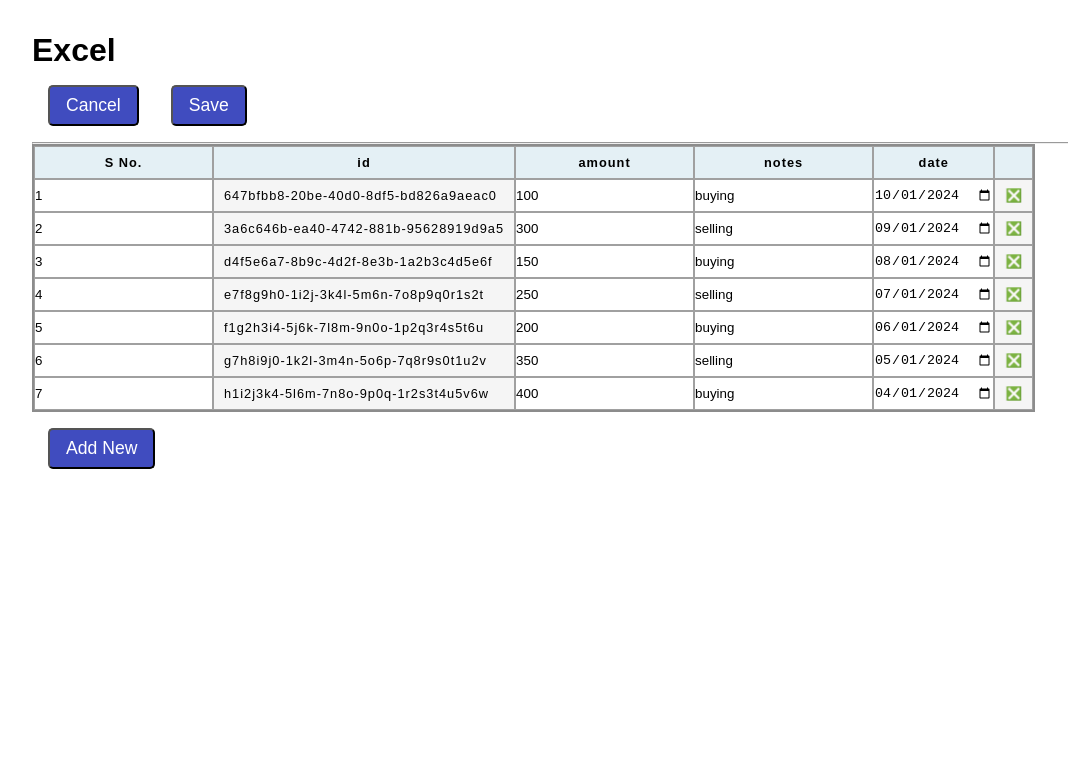
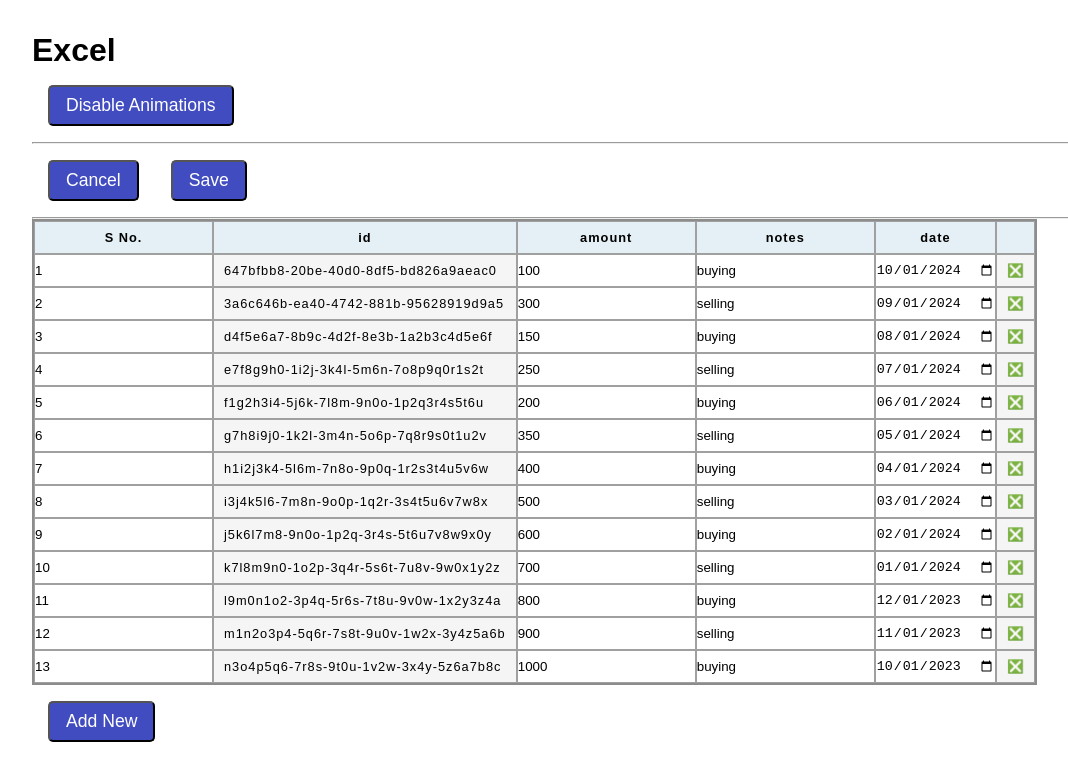
Before and after one commit to Pranay-Tej/react-excel, a React (Vite) app: page / in a window 1280 px wide. Shown: the top 780 px of the page, without its empty margins (0-1068 px from the left). Built offline with nearby package versions, Linux system fonts and the light colour scheme.

Commit message:
fix swap, debounce swap, auto-animate

```diff
--- a/package.json
+++ b/package.json
@@ -10,13 +10,16 @@
     "preview": "vite preview"
   },
   "dependencies": {
+    "@formkit/auto-animate": "^0.8.2",
     "date-fns": "^4.1.0",
+    "lodash": "^4.17.21",
     "react": "^18.3.1",
     "react-dom": "^18.3.1",
     "uuid": "^11.0.2"
   },
   "devDependencies": {
     "@eslint/js": "^9.13.0",
+    "@types/lodash": "^4.17.13",
     "@types/react": "^18.3.12",
     "@types/react-dom": "^18.3.1",
     "@vitejs/plugin-react-swc": "^3.5.0",
--- a/src/Excel.tsx
+++ b/src/Excel.tsx
@@ -3,7 +3,8 @@
 import { isInvalidAmount, isInvalidNotes } from "./util";
 import { NEW_ORDER_PREFIX } from "./constants";
 import SerialNumField from "./SerilaNumField";
-// import { useAutoAnimate } from '@formkit/auto-animate/react'
+import { useAutoAnimate } from "@formkit/auto-animate/react";
+import { useState } from "react";
 
 function Excel() {
   const {
@@ -13,16 +14,31 @@
     addNewRow,
     handleCancel,
     handleSave,
-    deleteRow
+    deleteRow,
   } = useExcelContext();
-  // const [parent, enableAnimations] = useAutoAnimate(/* optional config */)
-
+  const [isAnimationsEnabled, setIsAnimationsEnabled] = useState(true);
+  const [parent, enableAnimations] = useAutoAnimate(/* optional config */);
 
   return (
     <div>
       <h1>Excel</h1>
 
-      <button className="btn" onClick={handleCancel}>Cancel</button>
+      <div>
+        <button
+          className="btn"
+          onClick={() => {
+            enableAnimations(!isAnimationsEnabled);
+            setIsAnimationsEnabled((curr) => !curr);
+          }}
+        >
+          {isAnimationsEnabled ? "Disable Animations" : "Enable Animations"}
+        </button>
+      </div>
+      <hr />
+
+      <button className="btn" onClick={handleCancel}>
+        Cancel
+      </button>
       <button className="btn" onClick={handleSave} disabled={isInvalid}>
         Save
       </button>
@@ -39,12 +55,16 @@
             <th></th>
           </tr>
         </thead>
-        {/* <tbody ref={parent}> */}
-        <tbody>
+        <tbody ref={parent}>
           {data.map((d, idx) => (
             // <tr key={d.id} className={d.id.includes(NEW_ORDER_PREFIX) ? 'new' : ''}>
-            <tr key={`${d.id}-${idx}`} className={d.id.includes(NEW_ORDER_PREFIX) ? 'new' : ''}>
-              <td><SerialNumField currentIndex={idx} /></td>
+            <tr
+              key={`${d.id}-${idx}`}
+              className={d.id.includes(NEW_ORDER_PREFIX) ? "new" : ""}
+            >
+              <td>
+                <SerialNumField currentIndex={idx} />
+              </td>
               <td>{d.id}</td>
               <td>
                 <input
@@ -76,14 +96,18 @@
                 />
               </td>
               <td>
-                <button className="delete-btn" onClick={() => deleteRow(d.id)}>❎</button>
+                <button className="delete-btn" onClick={() => deleteRow(d.id)}>
+                  ❎
+                </button>
               </td>
             </tr>
           ))}
         </tbody>
       </table>
 
-      <button className="btn" onClick={addNewRow}>Add New</button>
+      <button className="btn" onClick={addNewRow}>
+        Add New
+      </button>
     </div>
   );
 }
--- a/src/ExcelContextProvider.tsx
+++ b/src/ExcelContextProvider.tsx
@@ -54,9 +54,8 @@
       return;
     }
 
-    const updatedOrders = data.filter(
-      (d) =>
-        updatedOrdersIdSet.current.has(d.id)
+    const updatedOrders = data.filter((d) =>
+      updatedOrdersIdSet.current.has(d.id)
     );
     const newOrders: ApiPayloadOrder[] = data
       .filter((d) => d.id.includes(NEW_ORDER_PREFIX))
@@ -86,15 +85,16 @@
     if (!id.includes(NEW_ORDER_PREFIX)) {
       deletedOrdersIdSet.current.add(id);
     }
-  }
+  };
 
   const swapRows = (idxOne: number, idxTwo: number) => {
-    const dataCopy = [...data];
-    const temp = dataCopy[idxOne];
-    dataCopy[idxOne] = dataCopy[idxTwo];
-    dataCopy[idxTwo] = temp;
-    setData(dataCopy);
-  }
+    setData((curr) => {
+      const temp = curr[idxOne];
+      curr[idxOne] = curr[idxTwo];
+      curr[idxTwo] = temp;
+      return [...curr];
+    });
+  };
 
   return (
     <ExcelContext.Provider
@@ -106,7 +106,7 @@
         handleCancel,
         handleSave,
         deleteRow,
-        swapRows
+        swapRows,
       }}
     >
       {props.children}
--- a/src/SerilaNumField.tsx
+++ b/src/SerilaNumField.tsx
@@ -1,7 +1,6 @@
-import { useState } from "react";
-// import { useCallback, useState } from "react";
+import { useCallback, useState } from "react";
 import { useExcelContext } from "./excelContext";
-// import debounce from 'lodash/debounce';
+import debounce from 'lodash/debounce';
 
 type Props = {
     currentIndex: number;
@@ -12,10 +11,11 @@
 
     const { data, swapRows } = useExcelContext()
 
-    // const debouncedSwapRows = useCallback(
-    //     debounce(swapRows, 250),
-    //     [],
-    //   );
+    // eslint-disable-next-line react-hooks/exhaustive-deps
+    const debouncedSwapRows = useCallback(
+        debounce(swapRows, 600),
+        [],
+      );
 
     const handleChange = (e: React.ChangeEvent<HTMLInputElement>) => {
 
@@ -32,8 +32,8 @@
         setValue(Number(e.target.value));
 
 
-        // debouncedSwapRows(props.currentIndex, newNumber - 1);
-        swapRows(props.currentIndex, newNumber - 1);
+        debouncedSwapRows(props.currentIndex, newNumber - 1);
+        // swapRows(props.currentIndex, newNumber - 1);
     }
 
     return <input type="number" value={value} onChange={handleChange} onClick={(e) => (e.target as HTMLInputElement).select()} />
--- a/src/constants.ts
+++ b/src/constants.ts
@@ -43,6 +43,42 @@
     notes: "buying",
     date: new Date("2024-04-01T08:49:00.000Z"),
   },
+  {
+    id: "i3j4k5l6-7m8n-9o0p-1q2r-3s4t5u6v7w8x",
+    amount: 500,
+    notes: "selling",
+    date: new Date("2024-03-01T08:50:00.000Z"),
+  },
+  {
+    id: "j5k6l7m8-9n0o-1p2q-3r4s-5t6u7v8w9x0y",
+    amount: 600,
+    notes: "buying",
+    date: new Date("2024-02-01T08:51:00.000Z"),
+  },
+  {
+    id: "k7l8m9n0-1o2p-3q4r-5s6t-7u8v-9w0x1y2z",
+    amount: 700,
+    notes: "selling",
+    date: new Date("2024-01-01T08:52:00.000Z"),
+  },
+  {
+    id: "l9m0n1o2-3p4q-5r6s-7t8u-9v0w-1x2y3z4a",
+    amount: 800,
+    notes: "buying",
+    date: new Date("2023-12-01T08:53:00.000Z"),
+  },
+  {
+    id: "m1n2o3p4-5q6r-7s8t-9u0v-1w2x-3y4z5a6b",
+    amount: 900,
+    notes: "selling",
+    date: new Date("2023-11-01T08:54:00.000Z"),
+  },
+  {
+    id: "n3o4p5q6-7r8s-9t0u-1v2w-3x4y-5z6a7b8c",
+    amount: 1000,
+    notes: "buying",
+    date: new Date("2023-10-01T08:55:00.000Z"),
+  },
 ];
 
 export const NEW_ORDER_PREFIX = "new-order-";
```
Also changed, not shown: 1 other file (tests, documents, lock files or other folders).
